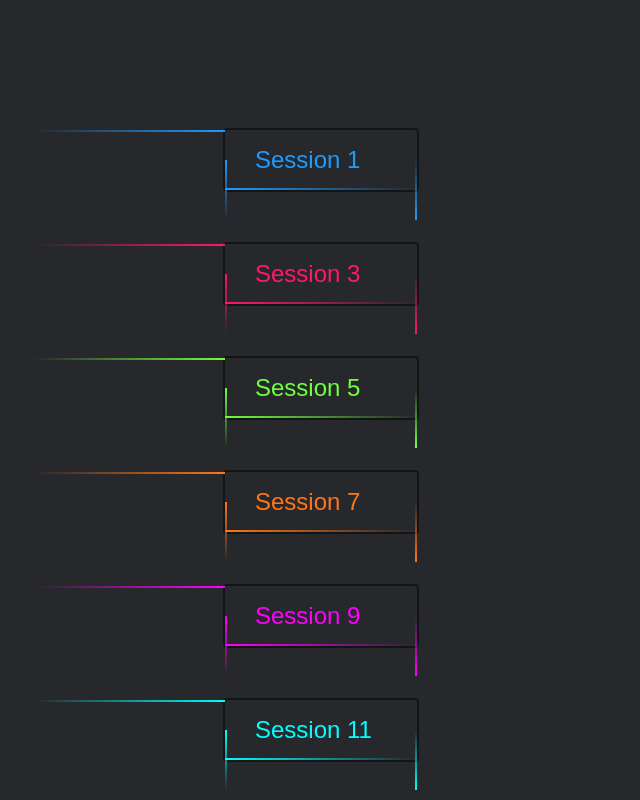
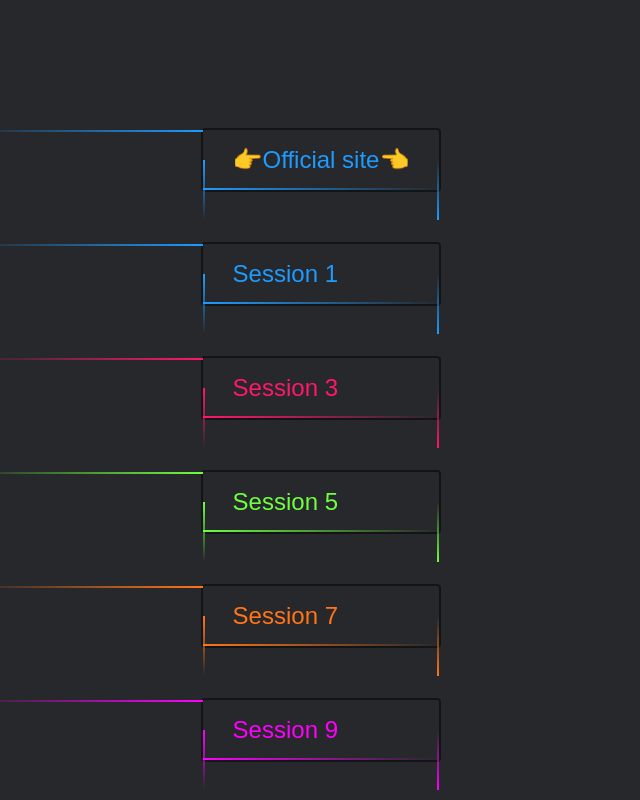
Before and after one commit to Sweetkillervk/button, a plain HTML site: page index.html in a window 1280 px wide. Shown: the top 800 px of the page, without its empty margins (319-959 px from the left). Drawn offline with Linux system fonts and the light colour scheme.

Commit message:
index.html

```diff
--- a/index.html
+++ b/index.html
@@ -102,6 +102,11 @@
 <body>
 
   <div class="container">
+
+
+  <a class="button" href="https://smartkyp.blogspot.com/?m=1#" style="--color:#1e9bff;"><span></span><span></span><span></span><span></span>👉Official site👈</a>
+
+
   <a class="button" href="#" style="--color:#1e9bff;"><span></span><span></span><span></span><span></span>Session 1</a>
 <a class="button" href="#" style="--color:#ff1867;"><span></span><span></span><span></span><span></span>Session 3</a>
 <a class="button" href="#" style="--color:#6eff3e;"><span></span><span></span><span></span><span></span>Session 5</a>
```
